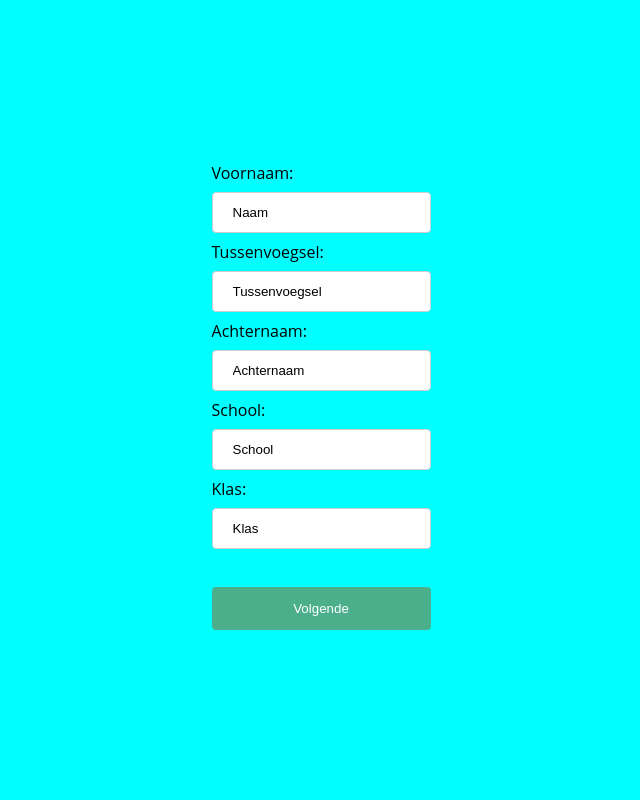
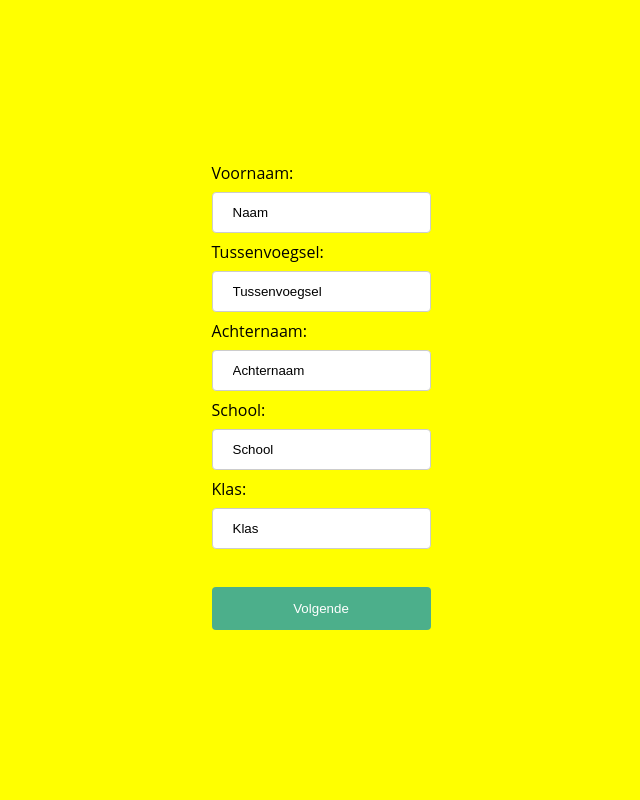
Before and after one commit to Daan7777/opendagproject, a PHP site: page / in a window 1280 px wide. Shown: the whole page, without its empty margins (319-959 px from the left). Run offline with PHP 8.4, Linux system fonts and the light colour scheme.

Commit message:
kleur aanpassing

```diff
--- a/style.css
+++ b/style.css
@@ -1,5 +1,5 @@
 body {
-    background-color: cyan;
+    background-color: yellow;
     font-family: 'Open Sans', sans-serif;
 	display: flex;
 	align-items: center;
```
